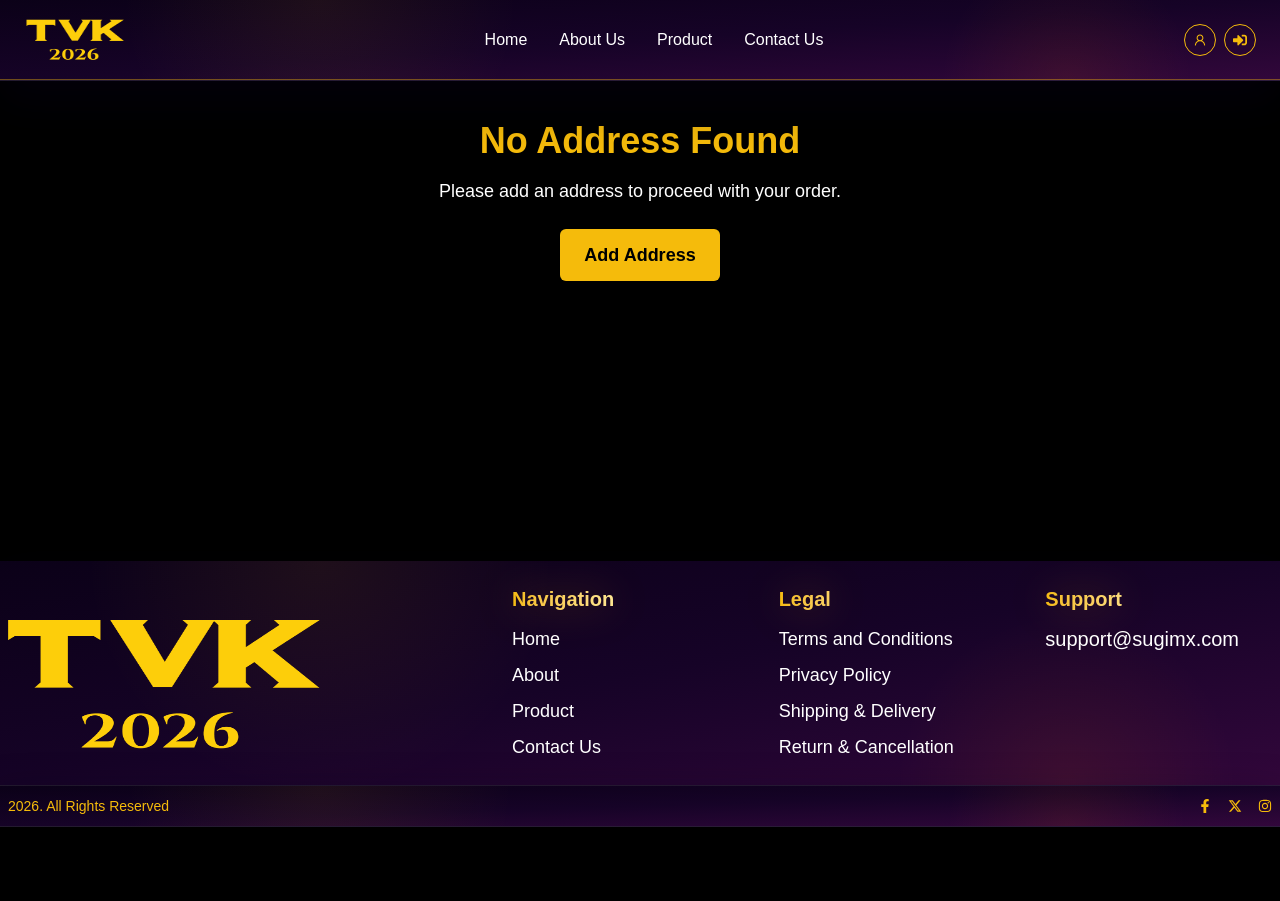
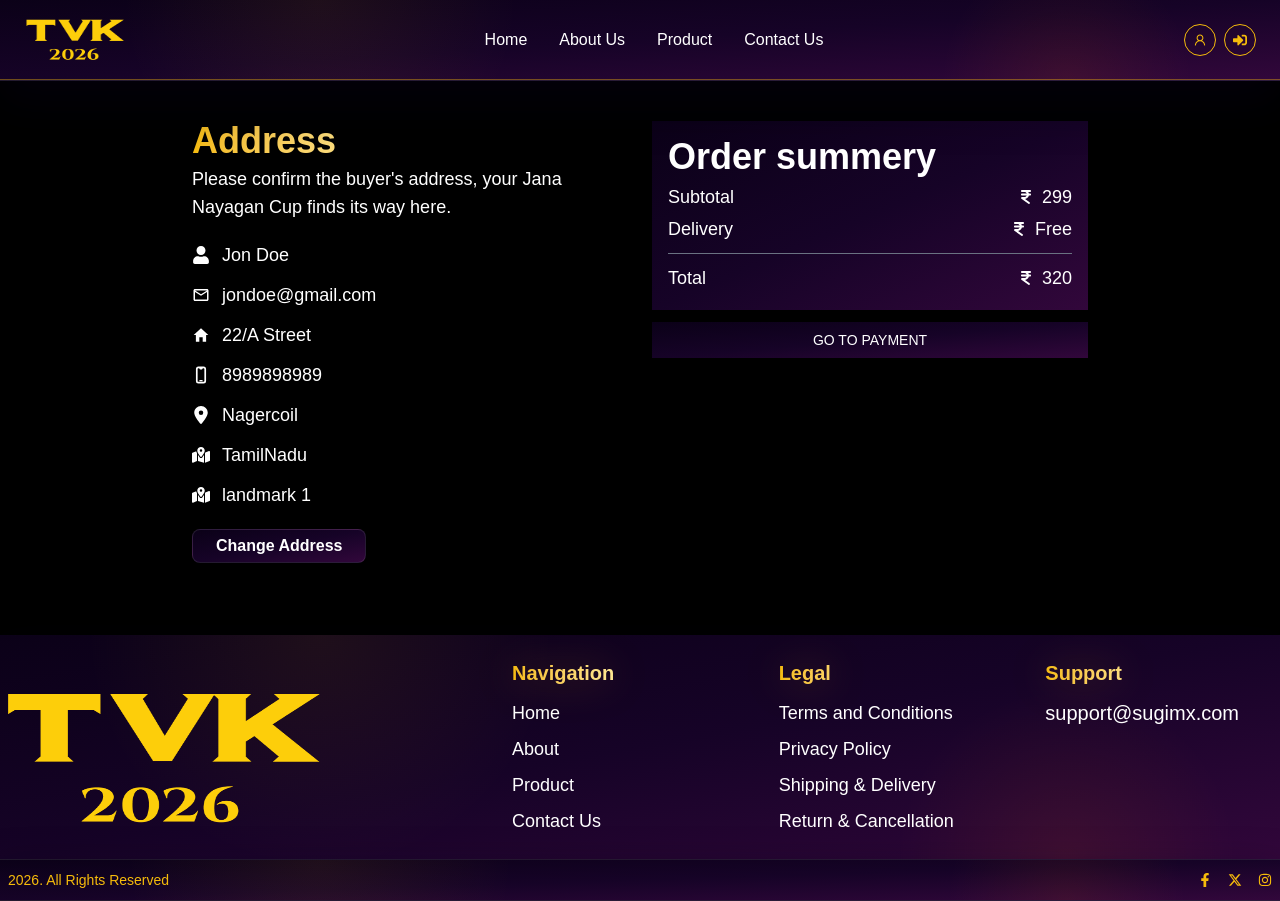
Before and after one commit to sugimx/jananayagan, a Next.js app: page /payment in a window 1280 px wide. Before the commit the page ends 827 px from the top, so only its background shows below. Built offline with nearby package versions, Linux system fonts and the light colour scheme.

Commit message:
login contents are removed

```diff
--- a/src/components/layouts/user/BuyerSlider.tsx
+++ b/src/components/layouts/user/BuyerSlider.tsx
@@ -118,16 +118,10 @@ const BuyerSlider = () => {
                     },
                 }}
             >
-                {isPending && <div className='w-full h-[40vh] flex justify-center items-center'><span className='content-loader'></span></div>}
-                {isSuccess && data?.buyerProfiles?.map((item: { _id: string, name: string, dateOfBirth: string, gmail: string, dist: string, state: string }, index: number) => (
-                    <SwiperSlide key={index}>
+                <SwiperSlide>
                     <div className='bg-gradient-to-br from-[#0B0118] via-[#160327] to-[#32073B] border-1 border-white/10 rounded-xl relative'>
                         <div className='w-full h-5 absolute top-0 left-0 flex justify-end px-2 py-3'>
-                                {deleteIsPending ? (
-                                    <span className='loaders'></span>
-                                ) : index !== 0 && (
-                                    <IoIosClose className='bg-[#000] text-white font-bold rounded-full cursor-pointer' onClick={() => handleDeleteFn(item._id)} />
-                                )}
+                            <IoIosClose className='bg-[#000] text-white font-bold rounded-full cursor-pointer' />
                         </div>
                         <div className='flex-1 py-4 px-2 md:flex-0 md:px-8'>
                             <div className='flex items-center flex-col'>
@@ -149,46 +143,44 @@ const BuyerSlider = () => {
                                 <div className='flex gap-2 items-center'>
                                     <span><MdKeyboardArrowRight className='text-[#F5BB0B]' /></span>
                                     <span className='text-sm md:text-md'>
-                                            {item?.name ? item?.name : processDisableBtn && <p className='text-[#7a0202]'>Field is required to proceed payment. Click edit to fill the Information</p>}
+                                        <p>Jon Doe</p>
                                     </span>
                                 </div>
                                 <div className='flex gap-2 items-center'>
                                     <span><MdKeyboardArrowRight className='text-[#F5BB0B]' /></span>
                                     <span className='text-sm md:text-md'>
-                                            {item?.dateOfBirth ? item?.dateOfBirth.split("T")[0] : processDisableBtn && <p className='text-[#7a0202]'>Field is required to proceed payment. Click edit to fill the Information</p>}
+                                        <p>22/01/2024</p>
                                     </span>
                                 </div>
                                 <div className='flex gap-2 items-center'>
                                     <span><MdKeyboardArrowRight className='text-[#F5BB0B]' /></span>
                                     <span className='text-sm md:text-md'>
-                                            {item?.gmail ? item?.gmail : processDisableBtn && <p>Field is required to proceed payment. Click edit to fill the Information</p>}
+                                        <p>jondoe@gmail.com</p>
                                     </span>
                                 </div>
                                 <div className='flex gap-2 items-center'>
                                     <span><MdKeyboardArrowRight className='text-[#F5BB0B]' /></span>
                                     <span className='text-sm md:text-md'>
-                                            {item?.dist ? item?.dist : processDisableBtn && <p className='text-[#7a0202]'>Field is required to proceed payment. Click edit to fill the Information</p>}
+                                        <p>Kerala</p>
                                     </span>
                                 </div>
                                 <div className='flex gap-2 items-center'>
                                     <span><MdKeyboardArrowRight className='text-[#F5BB0B]' /></span>
                                     <span className='text-sm md:text-md'>
-                                            {item?.state ? item?.state : processDisableBtn && <p className='text-[#7a0202]'>Field is required to proceed payment. Click edit to fill the Information</p>}
+                                        <p>Thiruvandram</p>
                                     </span>
                                 </div>
                             </div>
                             <button
                                 className='w-full h-7 bg-[#F5BB0B] rounded-lg text-[#000] uppercase text-[0.7rem] cursor-pointer'
-                                    onClick={() => handleEdit(index)}
                             >
                                 Edit
                             </button>
                         </div>
                     </div>
                 </SwiperSlide>
-                ))}
             </Swiper>
-            {
+            {/* {
                 data?.buyerProfiles.length === 0 && (
                     <div className='w-full h-50 flex flex-col justify-center items-center'>
                         <Heading content='Oops! No Buyers Found' />
@@ -205,7 +197,7 @@ const BuyerSlider = () => {
                 )
             }
             {deleteSuccess && <SuccessMessage message='Buyer Information Deleted Successfully' />}
-            {deleteIsError && <ErrorMessage message={deleteError?.message || 'Failed to delete Buyer Information'} />}
+            {deleteIsError && <ErrorMessage message={deleteError?.message || 'Failed to delete Buyer Information'} />} */}
             <div className='flex justify-center items-center py-4 text-sm lg:w-[50%] mx-auto'>
                 <div className='text-[#fff] flex items-center gap-2 px-2'>
                     <input type='checkbox' className='cursor-pointer' onChange={(e: React.ChangeEvent<HTMLInputElement>) => setConfirmConditions(e.target.checked)} />
--- a/src/components/layouts/user/Payment.tsx
+++ b/src/components/layouts/user/Payment.tsx
@@ -54,150 +54,145 @@ const Paragraph = ({ content }: { content: string }) => {
 }
 
 const AddressForm = () => {
-    const { token } = useAuth();
+    // const { token } = useAuth();
 
-    const { data: addressesData, isLoading, error } = useQuery({
-        queryKey: ['addresses', token],
-        queryFn: GetAddressFn,
-        enabled: !!token,
-    });
+    // const { data: addressesData, isLoading, error } = useQuery({
+    //     queryKey: ['addresses', token],
+    //     queryFn: GetAddressFn,
+    //     enabled: !!token,
+    // });
 
 
-    const defaultAddress = addressesData?.data?.find((addr: Address) => addr.isDefault) || addressesData?.data?.[0];
+    // const defaultAddress = addressesData?.data?.find((addr: Address) => addr.isDefault) || addressesData?.data?.[0];
 
-    if (isLoading) {
-        return (
-            <div className='w-[90%] min-h-[50vh] mx-auto my-10 lg:w-[70%]'>
-                <div className='text-center text-white'>
-                    <p>Loading address...</p>
-                </div>
-            </div>
-        );
-    }
+    // if (isLoading) {
+    //     return (
+    //         <div className='w-[90%] min-h-[50vh] mx-auto my-10 lg:w-[70%]'>
+    //             <div className='text-center text-white'>
+    //                 <p>Loading address...</p>
+    //             </div>
+    //         </div>
+    //     );
+    // }
 
 
-    if (addressesData?.data && addressesData.data.length > 0 && defaultAddress) {
-        return <OrderSummary address={defaultAddress} />;
-    }
+    // if (addressesData?.data && addressesData.data.length > 0 && defaultAddress) {
+    //     return <OrderSummary address={defaultAddress} />;
+    // }
 
-
-    if (error || !addressesData?.data || addressesData.data.length === 0) {
-        return <AddressFormComponent />;
-    }
-
-    return null;
+    return <OrderSummary />;
 }
 
 
-const OrderSummary = ({ address }: { address: Address }) => {
-    const { user, token } = useAuth();
-    const [ isProcessing, setIsProcessing ] = useState(false)
+const OrderSummary = () => {
+    // const { user, token } = useAuth();
+    // const [ isProcessing, setIsProcessing ] = useState(false)
     const router = useRouter()
 
-    const { isSuccess, data } = useQuery({
-        queryKey: ['buyerInfo', token],
-        queryFn: getData,
-        enabled: !!token,
-    })
+    // const { isSuccess, data } = useQuery({
+    //     queryKey: ['buyerInfo', token],
+    //     queryFn: getData,
+    //     enabled: !!token,
+    // })
 
-    const createOrderMutation = useMutation({
-        mutationFn: async (orderData: CreateOrderRequest) => {
-            if (!token) throw new Error('No authentication token');
-            const result = await apiService.createOrder(orderData, token);
-            return result;
-        },
-        onSuccess: async (response) => {
-            if (response.success && response.data) {
-                const responseData = response.data;
-                const paymentRequest = responseData.paymentRequest;
-                const orderId = responseData._id;
+    // const createOrderMutation = useMutation({
+    //     mutationFn: async (orderData: CreateOrderRequest) => {
+    //         if (!token) throw new Error('No authentication token');
+    //         const result = await apiService.createOrder(orderData, token);
+    //         return result;
+    //     },
+    //     onSuccess: async (response) => {
+    //         if (response.success && response.data) {
+    //             const responseData = response.data;
+    //             const paymentRequest = responseData.paymentRequest;
+    //             const orderId = responseData._id;
 
-                if (paymentRequest) {
-                    const paymentData = (() => {
-                        const maybe: unknown = paymentRequest;
-                        if (
-                            maybe &&
-                            typeof maybe === 'object'
-                        ) {
-                            const obj = maybe as Record<string, unknown>;
-                            const direct = typeof obj.redirectUrl === 'string' ? (obj.redirectUrl as string) : undefined;
-                            const url = typeof obj.url === 'string' ? (obj.url as string) : undefined;
-                            const payload = obj.payload as Record<string, unknown> | undefined;
-                            const payloadRedirect = payload && typeof payload.redirectUrl === 'string' ? (payload.redirectUrl as string) : undefined;
-                            return { redirectUrl: direct || payloadRedirect || url };
-                        }
-                        return { redirectUrl: undefined };
-                    })();
+    //             if (paymentRequest) {
+    //                 const paymentData = (() => {
+    //                     const maybe: unknown = paymentRequest;
+    //                     if (
+    //                         maybe &&
+    //                         typeof maybe === 'object'
+    //                     ) {
+    //                         const obj = maybe as Record<string, unknown>;
+    //                         const direct = typeof obj.redirectUrl === 'string' ? (obj.redirectUrl as string) : undefined;
+    //                         const url = typeof obj.url === 'string' ? (obj.url as string) : undefined;
+    //                         const payload = obj.payload as Record<string, unknown> | undefined;
+    //                         const payloadRedirect = payload && typeof payload.redirectUrl === 'string' ? (payload.redirectUrl as string) : undefined;
+    //                         return { redirectUrl: direct || payloadRedirect || url };
+    //                     }
+    //                     return { redirectUrl: undefined };
+    //                 })();
 
-                    try {
-                        if (paymentData.redirectUrl) {
-                            window.location.href = paymentData.redirectUrl;
-                        } else {
-                            alert('Payment initialization failed. Please try again.');
-                        }
+    //                 try {
+    //                     if (paymentData.redirectUrl) {
+    //                         window.location.href = paymentData.redirectUrl;
+    //                     } else {
+    //                         alert('Payment initialization failed. Please try again.');
+    //                     }
 
-                    } catch (error) {
-                        throw error
-                    }
-                } else if (orderId) {
+    //                 } catch (error) {
+    //                     throw error
+    //                 }
+    //             } else if (orderId) {
 
-                    try {
-                        const paymentResponse = await apiService.createPhonePePayment(orderId, token!);
+    //                 try {
+    //                     const paymentResponse = await apiService.createPhonePePayment(orderId, token!);
 
-                        if (paymentResponse.success && paymentResponse.data) {
-                            const paymentData = paymentResponse.data
+    //                     if (paymentResponse.success && paymentResponse.data) {
+    //                         const paymentData = paymentResponse.data
 
-                            try {
-                                if (paymentData.redirectUrl) {
-                                    window.location.href = paymentData.redirectUrl;
-                                } else {
-                                    alert('Payment initialization failed. Please try again.');
-                                }
+    //                         try {
+    //                             if (paymentData.redirectUrl) {
+    //                                 window.location.href = paymentData.redirectUrl;
+    //                             } else {
+    //                                 alert('Payment initialization failed. Please try again.');
+    //                             }
 
-                            } catch (error) {
-                                throw error
-                            }
-                        } else {
-                            alert('Payment request failed. Please try again.');
-                        }
-                    } catch (error) {
-                        throw error
-                    }
-                }
-            } else {
-                alert(`Order creation failed: ${response.message || 'Unknown error'}. Please try again.`);
-            }
-        },
-        onError: (error) => {
-            alert(`Error creating order: ${error instanceof Error ? error.message : 'Unknown error'}. Please try again.`);
-        },
-        onSettled: () => {
-            setIsProcessing(false);
-        }
-    });
+    //                         } catch (error) {
+    //                             throw error
+    //                         }
+    //                     } else {
+    //                         alert('Payment request failed. Please try again.');
+    //                     }
+    //                 } catch (error) {
+    //                     throw error
+    //                 }
+    //             }
+    //         } else {
+    //             alert(`Order creation failed: ${response.message || 'Unknown error'}. Please try again.`);
+    //         }
+    //     },
+    //     onError: (error) => {
+    //         alert(`Error creating order: ${error instanceof Error ? error.message : 'Unknown error'}. Please try again.`);
+    //     },
+    //     onSettled: () => {
+    //         setIsProcessing(false);
+    //     }
+    // });
 
-    const handlePayment = async () => {
-        if (!token || !user) {
-            alert('Please login to continue')
-            return;
-        }
-        setIsProcessing(true)
+    // const handlePayment = async () => {
+    //     if (!token || !user) {
+    //         alert('Please login to continue')
+    //         return;
+    //     }
+    //     setIsProcessing(true)
 
-        const orderData: CreateOrderRequest = {
-            items: [
-                {
-                    productId: '65a1b2c3d4e5f6789abcdef2',
-                    productName: 'Jana Nayagan Personalized Mug',
-                    quantity: isSuccess ? data?.buyerProfiles.length : 1,
-                    price: 299,
-                    totalPrice: isSuccess ? 299 * data?.buyerProfiles.length : 299
-                }
-            ],
-            shippingAddressId: address._id,
-            paymentMethod: 'phonepe'
-        };
-        createOrderMutation.mutate(orderData);
-    }
+    //     const orderData: CreateOrderRequest = {
+    //         items: [
+    //             {
+    //                 productId: '65a1b2c3d4e5f6789abcdef2',
+    //                 productName: 'Jana Nayagan Personalized Mug',
+    //                 quantity: isSuccess ? data?.buyerProfiles.length : 1,
+    //                 price: 299,
+    //                 totalPrice: isSuccess ? 299 * data?.buyerProfiles.length : 299
+    //             }
+    //         ],
+    //         shippingAddressId: address._id,
+    //         paymentMethod: 'phonepe'
+    //     };
+    //     createOrderMutation.mutate(orderData);
+    // }
 
     const handleAddress = () => {
         router.push('/change-address')
@@ -216,34 +211,32 @@ const OrderSummary = ({ address }: { address: Address }) => {
                             <div className='flex flex-col gap-3'>
                                 <DetailsContainer>
                                     <Icon Icon={FaUser} />
-                                    <Paragraph content={address.fullName} />
+                                    <Paragraph content="Jon Doe" />
                                 </DetailsContainer>
                                 <DetailsContainer>
                                     <Icon Icon={MdOutlineEmail} />
-                                    <Paragraph content={user?.email || 'No email'} />
+                                    <Paragraph content="jondoe@gmail.com" />
                                 </DetailsContainer>
                                 <DetailsContainer>
                                     <Icon Icon={IoMdHome} />
-                                    <Paragraph content={address.addressLine1}/>
+                                    <Paragraph content="22/A Street" />
                                 </DetailsContainer>
                                 <DetailsContainer>
                                     <Icon Icon={HiDevicePhoneMobile} />
-                                    <Paragraph content={address.phone}/>
+                                    <Paragraph content="8989898989" />
                                 </DetailsContainer>
                                 <DetailsContainer>
                                     <Icon Icon={FaLocationDot} />
-                                    <Paragraph content={address.city} />
+                                    <Paragraph content="Nagercoil" />
                                 </DetailsContainer>
                                 <DetailsContainer>
                                     <Icon Icon={FaMapLocationDot} />
-                                    <Paragraph content={address.state} />
+                                    <Paragraph content="TamilNadu" />
                                 </DetailsContainer>
-                                {address.landmark && (
-                                    <DetailsContainer>
-                                        <Icon Icon={FaMapLocationDot} />
-                                        <Paragraph content={`Landmark: ${address.landmark}`} />
-                                    </DetailsContainer>
-                                )}
+                                <DetailsContainer>
+                                    <Icon Icon={FaMapLocationDot} />
+                                    <Paragraph content="landmark 1" />
+                                </DetailsContainer>
                             </div>
                             <button
                                 className='outline-none border-1 border-white/10 bg-gradient-to-br from-[#0B0118] via-[#160327] to-[#32073B] text-[#fff] text-md my-5 w-4/5 lg:w-2/5 py-1 font-semibold rounded-lg cursor-pointer'
@@ -275,20 +268,14 @@ const OrderSummary = ({ address }: { address: Address }) => {
                                 <span className='font-light text-md md:text-lg'>Total</span>
                                 <div className='flex items-center font-semibold'>
                                     <span><AddressIcons Icon={FaIndianRupeeSign} /></span>
-                                    <span className='font-light text-md md:text-lg'>{isSuccess ? 299 * data?.buyerProfiles.length : 299}</span>
+                                    <span className='font-light text-md md:text-lg'>320</span>
                                 </div>
                             </div>
                         </div>
                         <button
-                            onClick={handlePayment}
-                            disabled={isProcessing}
-                            className={`w-full py-2 my-3 text-sm text-black uppercase font-medium cursor-pointer ${
-                                isProcessing
-                                    ? 'bg-gray-400 cursor-not-allowed'
-                                    : 'bg-gradient-to-br from-[#0B0118] via-[#160327] to-[#32073B] text-white hover:bg-[#7a0202] hover:text-white'
-                            }`}
+                            className='w-full py-2 my-3 text-sm bg-gradient-to-br from-[#0B0118] via-[#160327] to-[#32073B] text-white uppercase font-medium cursor-pointer'
                         >
-                            {isProcessing ? 'Processing...' : 'Go to Payment'}
+                            Go to Payment
                         </button>
                     </div>
                 </div>
@@ -297,28 +284,4 @@ const OrderSummary = ({ address }: { address: Address }) => {
     )
 }
 
-
-const AddressFormComponent = () => {
-    const router = useRouter();
-
-    const handleAddAddress = () => {
-        router.push('/address');
-    };
-
-    return (
-        <div className='w-[90%] min-h-[50vh] mx-auto my-10 lg:w-[70%]'>
-            <div className='text-center text-white'>
-                <h1 className='text-[#F5BB0B] text-2xl font-semibold mb-4 md:text-4xl'>No Address Found</h1>
-                <p className='text-lg mb-6 text-white'>Please add an address to proceed with your order.</p>
-                <button
-                    onClick={handleAddAddress}
-                    className='bg-[#F5BB0B] text-black px-6 py-3 text-lg font-semibold rounded-md hover:bg-[#7a0202] hover:text-white transition-colors cursor-pointer'
-                >
-                    Add Address
-                </button>
-            </div>
-        </div>
-    )
-}
-
 export default AddressForm
```
Lines whose indentation alone changed are shown as unchanged.
